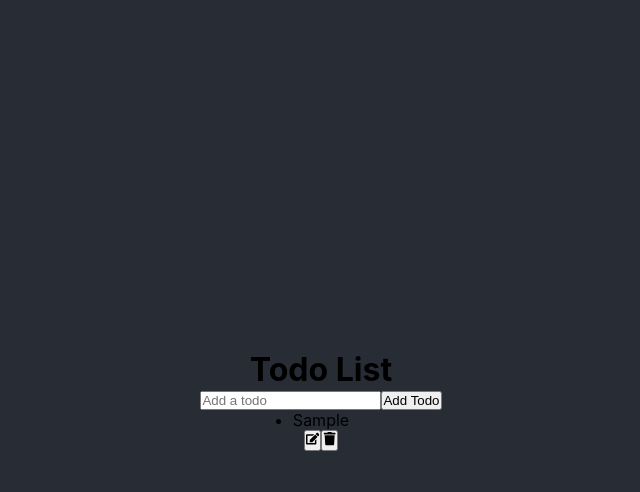
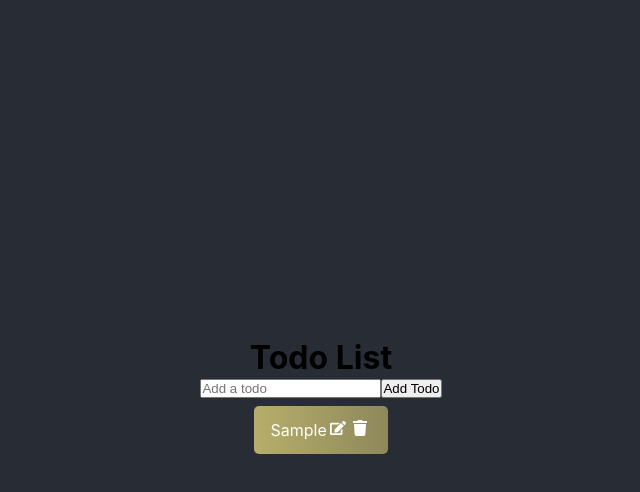
Before and after one commit to gmdom/interview-test, a React (Create React App) app: page / in a window 1280 px wide. Both pictures are taken after typing "Sample" into the empty fields and a click on the button "Add Todo". Shown: the top 492 px of the page, without its empty margins (319-959 px from the left). Built offline with nearby package versions, Linux system fonts and the light colour scheme.

Commit message:
add styles to todo component

```diff
--- a/src/components/Todo/Todo.js
+++ b/src/components/Todo/Todo.js
@@ -1,5 +1,6 @@
 import { FaEdit, FaTrash } from 'react-icons/fa';
 import { useState } from 'react';
+import styles from './Todo.module.css';
 export default function Todo({ todo, deleteTodo, toggleTodo, updateTodo }) {
   const [isEditing, setIsEditing] = useState(false);
   const [task, setTask] = useState(todo.task);
@@ -13,6 +14,7 @@ export default function Todo({ todo, deleteTodo, toggleTodo, updateTodo }) {
 
   return (
     <li
+      className={`${styles.todo} ${todo.done ? styles.done : ''}`}
       onClick={(e) => {
         toggleTodo(todo.id);
       }}
@@ -20,7 +22,7 @@ export default function Todo({ todo, deleteTodo, toggleTodo, updateTodo }) {
       {!isEditing ? (
         <>
           <p>{todo.task}</p>
-          <div>
+          <div className={styles.buttons}>
             <button
               onClick={(e) => {
                 e.stopPropagation();
@@ -35,9 +37,10 @@ export default function Todo({ todo, deleteTodo, toggleTodo, updateTodo }) {
           </div>
         </>
       ) : (
-        <form>
+        <form className={styles['edit-form']}>
           <input type="text" value={task} onChange={handleChange} />
           <button
+            className={styles.save}
             onClick={(e) => {
               e.stopPropagation();
               updateTodo(task);
--- /dev/null
+++ b/src/components/Todo/Todo.module.css
@@ -0,0 +1,54 @@
+.todo{
+    display: flex;
+    background: linear-gradient(to right, rgb(183, 174, 107),rgba(183, 174, 107, 0.708));
+    margin: 0.5rem;
+    justify-content: space-between;
+    height: 3rem;
+    align-items: center;
+    border-radius: 5px;
+    color: white;
+}
+.todo p{
+    margin-left: 1rem;
+}
+.buttons{
+  margin-right: 1rem;
+}
+.buttons button{
+    appearance: none;
+    border: none;
+    background: none;
+    color:white;
+    font-size: 1rem;
+    cursor: pointer;
+    margin: .2rem;
+}
+.done{
+    background: linear-gradient(to right, rgb(72, 71, 62),rgba(193, 191, 173, 0.708));
+}
+.done p{
+    text-decoration: line-through;
+}
+
+.edit-form{
+    display: flex;
+    height: 100%;
+    width: 100%;
+}
+.edit-form input{
+
+    border: 2px solid rgb(183, 174, 107);
+    flex: 1;
+    outline: none;
+    margin-right: -1.8rem;
+    padding-left: 20px;
+    border-radius: 5px 0 0 5px;
+
+}
+
+.save{
+    flex: 0 0 20%;
+    background: linear-gradient(to right, rgb(183, 174, 107),rgb(134, 129, 87));
+    border: none;
+    border-radius: 0 5px 5px 0;
+}
```
